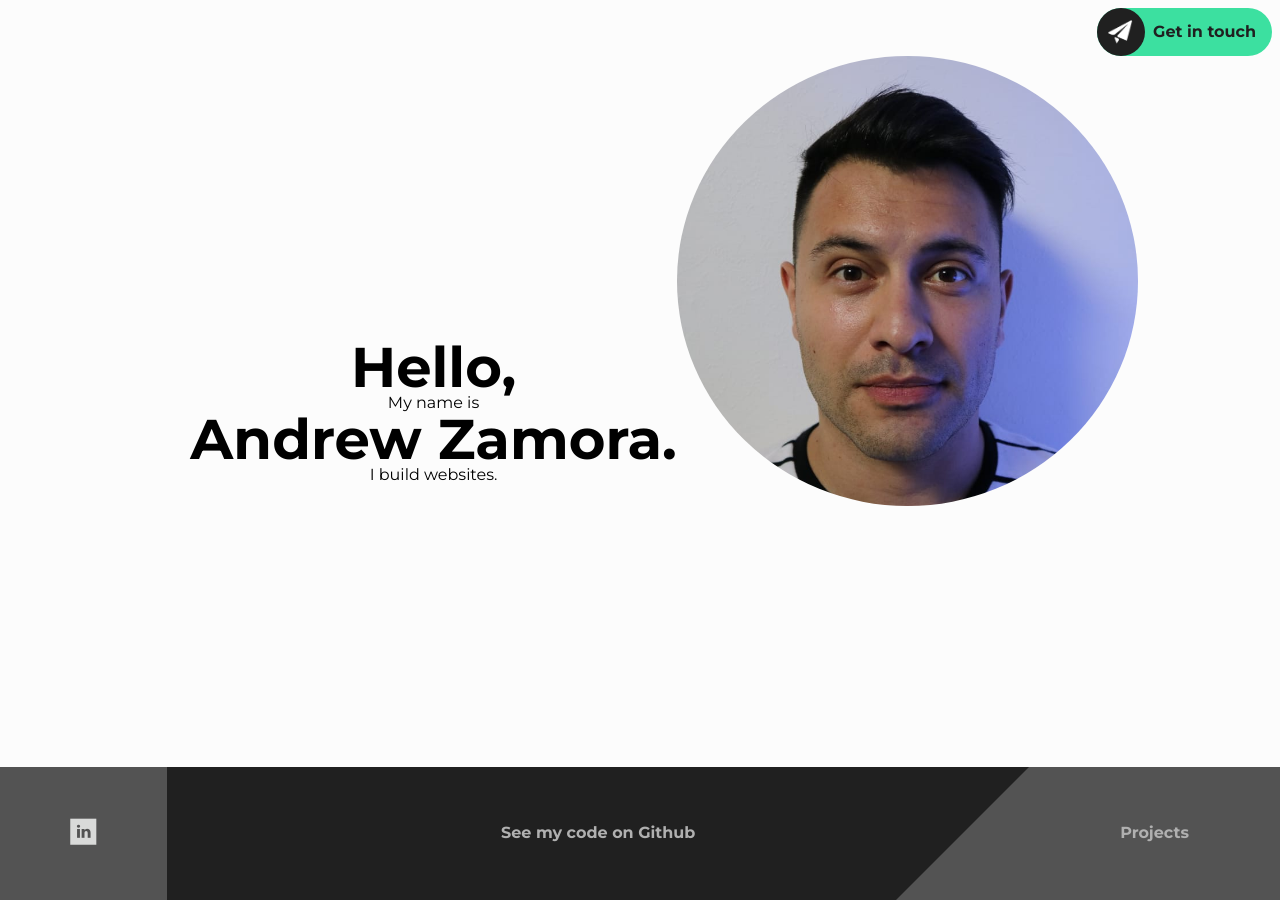
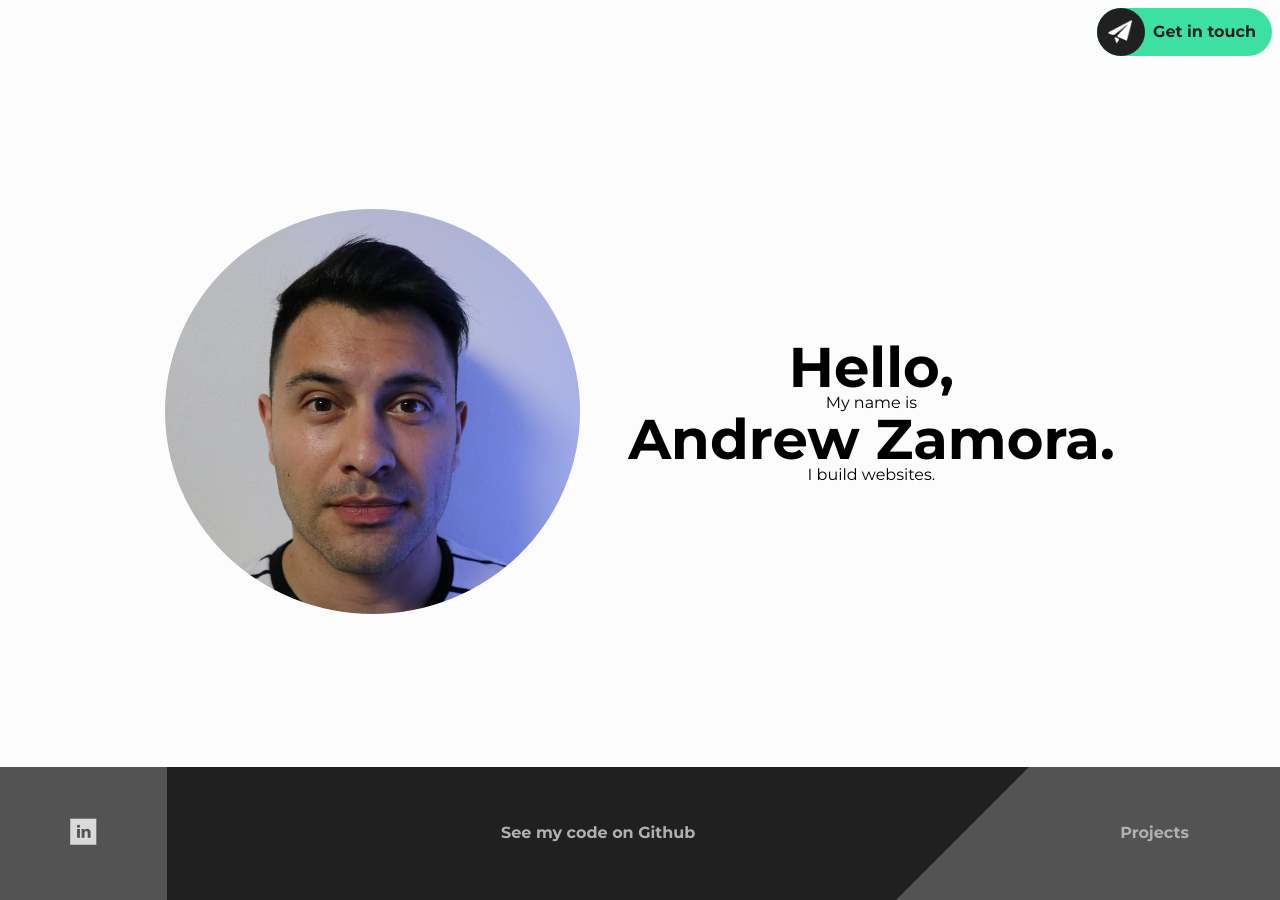
Before and after one commit to AndrewZamora/andrewzamora.github.io, a Jekyll site: the page built from index.html, in a window 1280 px wide. Built offline with Jekyll 4.4.1, drawn with Linux system fonts in a browser that asks for light colours.

Commit message:
Made headshot smaller and changed wrap to wrap-reverse

```diff
--- a/css/main.css
+++ b/css/main.css
@@ -472,8 +472,8 @@ a {
       justify-content: center;
   margin-top: auto;
   height: 80vh;
-  -ms-flex-wrap: wrap;
-      flex-wrap: wrap; }
+  -ms-flex-wrap: wrap-reverse;
+      flex-wrap: wrap-reverse; }
 
 .about-text {
   display: -ms-flexbox;
@@ -491,8 +491,8 @@ a {
     margin: 0; }
 
 #headShot {
-  height: 45vh;
-  margin-bottom: auto;
+  height: 35vh;
+  margin: auto 0;
   border-radius: 50%; }
 
 nav {
@@ -577,7 +577,7 @@ nav {
     .about-text br {
       display: none; }
   #headShot {
-    height: 50vh; }
+    height: 45vh; }
   nav {
     -ms-flex-wrap: nowrap;
         flex-wrap: nowrap;
--- a/index.html
+++ b/index.html
@@ -9,6 +9,8 @@ layout: default
 </section>
 <!-- About Section -->
 <section id="about-section">
+     <!-- Showcase Image -->
+     <img id="headShot" src="assets/img/headShot.jpg" alt="Andrew M Zamora">
     <div class="about-text">
         <h1>Hello,</h1>
         <p>My name is</p>
@@ -17,8 +19,6 @@ layout: default
         </h1>
         <p>I build websites.</p>
     </div>
-    <!-- Showcase Image -->
-    <img id="headShot" src="assets/img/headShot.jpg" alt="Andrew M Zamora">
 </section>
 <!-- Navigation -->
 <nav>
```
Also changed, not shown: _scss/main.scss (+4 -4 lines).
